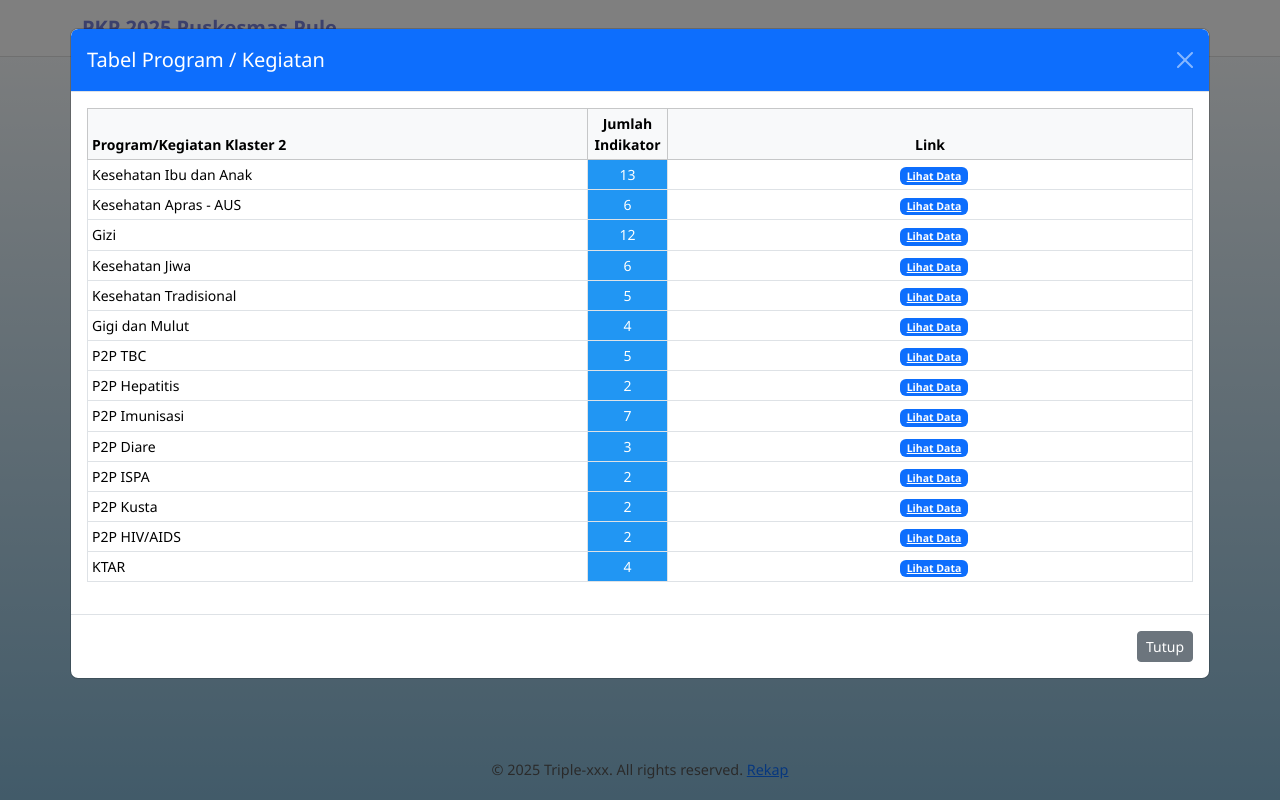
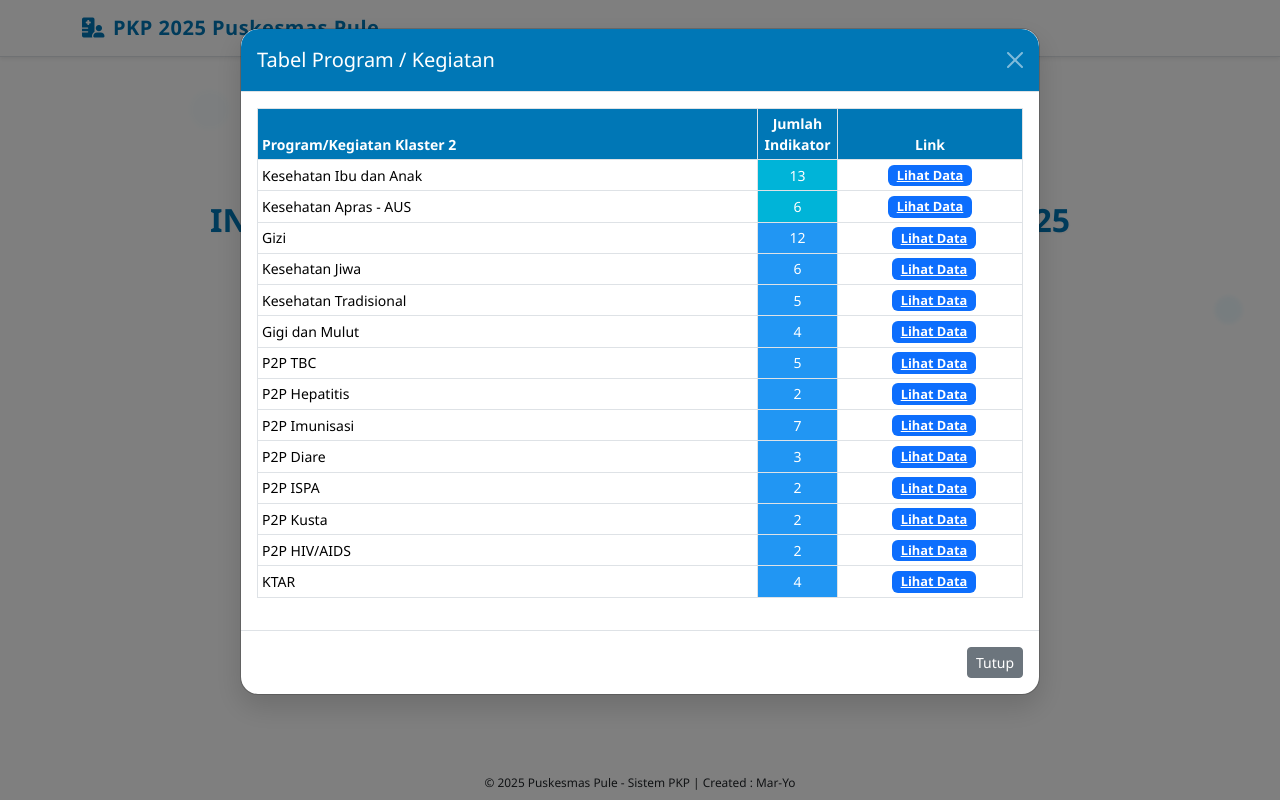
Before and after one commit to PkmKabTrenggalek/PKP2025, a plain HTML site: page index.html in a window 1280 px wide. Both pictures are taken after a click on the button "Lihat Tabel Program". Drawn offline with nearby package versions, Linux system fonts and the light colour scheme.

Commit message:
Update index.html

```diff
--- a/index.html
+++ b/index.html
@@ -4,238 +4,244 @@
   <meta charset="UTF-8" />
   <meta name="viewport" content="width=device-width, initial-scale=1.0" />
   <title>PKP 2025 Puskesmas Pule</title>
-    <link
-      href="https://cdn.jsdelivr.net/npm/bootstrap@5.3.2/dist/css/bootstrap.min.css"
-      rel="stylesheet"
-    />
+  <link href="https://cdn.jsdelivr.net/npm/bootstrap@5.3.2/dist/css/bootstrap.min.css" rel="stylesheet"/>
+  <link rel="stylesheet" href="https://cdnjs.cloudflare.com/ajax/libs/font-awesome/6.5.2/css/all.min.css"/>
+  <link rel="stylesheet" href="https://cdnjs.cloudflare.com/ajax/libs/aos/2.3.4/aos.css"/>
   <style>
-      html,
-      body {
+    html {
       height: 100%;
-        margin: 0;
-        padding: 0;
+      background: linear-gradient(135deg, #e9f7ff, #b3d9f5);
+      background-attachment: fixed;
     }
-
     body {
       display: flex;
       flex-direction: column;
       min-height: 100vh;
-        background: transparent; /* biar ambil gradasi dari html */
+      padding-top: 80px;
       font-family: "Segoe UI", sans-serif;
-        padding-top: 80px;
+      position: relative;
+      z-index: 1;
     }
-
-      .main-content {
-        flex: 1;
+    /* ANIMASI BUBBLE */
+    .bubbles {
+      position: fixed;
+      top: 0;
+      left: 0;
+      width: 100%;
+      height: 100%;
+      overflow: hidden;
+      z-index: 0;
+      pointer-events: none;
+    }
+    .bubble {
+      position: absolute;
+      bottom: -100px;
+      background: rgba(0, 183, 255, 0.25);
+      border-radius: 50%;
+      filter: blur(2px);
+      animation: rise 8s infinite ease-in;
+    }
+    @keyframes rise {
+      0% { transform: translateY(0) scale(1); opacity: 0.7; }
+      50% { opacity: 0.4; }
+      100% { transform: translateY(-110vh) scale(1.2); opacity: 0; }
     }
 
     .navbar {
-        box-shadow: none;
-        background-color: #ffffff;
-        border-bottom: 1px solid #e0e0e0;
+      background: rgba(255, 255, 255, 0.95);
+      backdrop-filter: blur(6px);
+      border-bottom: 1px solid #dee2e6;
+      box-shadow: 0 2px 6px rgba(0,0,0,0.05);
+      z-index: 2;
     }
-
     .navbar-brand {
-        font-weight: 600;
-        color: #7980d8 !important;
+      color: #0077b6 !important;
+      font-weight: 700;
+      letter-spacing: 0.5px;
     }
-
     .section-title {
-        text-align: center;
-        margin-bottom: 40px;
-        color: #7980d8 ;
+      color: #0077b6;
       font-weight: 700;
-        font-size: 1.8rem;
+      margin-bottom: 30px;
+      text-shadow: 1px 1px 2px rgba(0,0,0,0.05);
     }
-
     .custom-card {
       background: #ffffff;
       border-radius: 20px;
       padding: 1.5rem;
-        box-shadow: 0 6px 16px rgba(0, 0, 0, 0.06);
+      box-shadow: 0 4px 12px rgba(0,0,0,0.08);
+      text-align: center;
       transition: all 0.3s ease-in-out;
       position: relative;
-        border: none;
+      overflow: hidden;
+      z-index: 2;
     }
-
     .custom-card:hover {
-        transform: translateY(-5px);
-        box-shadow: 0 12px 24px rgba(0, 0, 0, 0.08);
+      transform: translateY(-5px) scale(1.02);
+      box-shadow: 0 12px 24px rgba(0,0,0,0.12);
     }
-
+    .custom-card::after {
+      content: "";
+      position: absolute;
+      width: 80px;
+      height: 80px;
+      background: rgba(0, 183, 255, 0.1);
+      top: -20px;
+      right: -20px;
+      border-radius: 50%;
+      transition: 0.4s;
+    }
+    .custom-card:hover::after {
+      transform: scale(1.4);
+      background: rgba(0, 183, 255, 0.15);
+    }
     .custom-card .card-number {
       position: absolute;
-        top: 16px;
-        left: 16px;
-        background-color: #7980d8 ;
+      top: 15px;
+      left: 15px;
+      background: #0077b6;
       color: #fff;
-        font-weight: 600;
       padding: 6px 12px;
       border-radius: 8px;
       font-size: 0.9rem;
+      font-weight: 600;
+      box-shadow: 0 2px 4px rgba(0,0,0,0.15);
     }
-
     .custom-card h5 {
       margin-top: 3rem;
       font-weight: 600;
-        color: #7980d8 ;
-        font-size: 1.1rem;
+      color: #0077b6;
+    }
+    .custom-card i {
+      font-size: 2.8rem;
+      color: #0096c7;
+      margin-bottom: 1rem;
+      transition: transform 0.3s ease-in-out;
+    }
+    .custom-card:hover i {
+      transform: rotate(8deg) scale(1.1);
+    }
+    footer {
+      text-align: center;
+      padding: 1rem;
+      font-size: 0.85rem;
+      color: #555;
+      z-index: 2;
+    }
+    footer a {
+      text-decoration: none;
+      color: #0077b6;
+    }
+    footer a:hover {
+      text-decoration: underline;
+    }
+    .table thead th {
+      background-color: #0077b6;
+      color: #fff;
+      position: sticky;
+      top: 0;
+      z-index: 2;
+    }
+    .table tbody tr:nth-child(even) {
+      background-color: #f9fcff;
+    }
+    .badge {
+      font-size: 0.8rem;
     }
 
-      .btn-outline-success {
-        border-radius: 8px;
-        font-size: 0.9rem;
-        padding: 6px 14px;
+    .modal-content {
+      border-radius: 18px;
+      overflow: hidden;
+      box-shadow: 0 12px 28px rgba(0,0,0,0.15);
+      animation: fadeInScale 0.3s ease;
     }
-
-      footer {
-        background-color: transparent; /* biar nyatu dengan gradasi body */
-        padding: 1.2rem 0;
-        text-align: center;
-        font-size: 0.9rem;
-        color: #555;
-        margin-top: auto;
+    .modal-header {
+      border-top-left-radius: 18px;
+      border-top-right-radius: 18px;
     }
-      html {
-        height: 100%;
-        background: linear-gradient(to bottom, #ffffff, #84b6d3);
-        background-repeat: no-repeat;
-        background-attachment: fixed;
+    .modal-footer {
+      border-bottom-left-radius: 18px;
+      border-bottom-right-radius: 18px;
     }
-
-      @media (max-width: 768px) {
-        .custom-card {
-          margin-bottom: 1.5rem;
-        }
-
-        .section-title {
-          font-size: 1.5rem;
-        }
-      }
-
-      .custom-card {
-        padding: 1rem; /* dari 1.5rem jadi 1rem */
-      }
-
-      .custom-card h5 {
-        font-size: 1rem; /* dari 1.1rem */
-        margin-top: 2rem; /* dari 3rem */
+    @keyframes fadeInScale {
+      0% { opacity: 0; transform: scale(0.95); }
+      100% { opacity: 1; transform: scale(1); }
     }
   </style>
 </head>
 <body>
-    <nav class="navbar navbar-light fixed-top">
+  <!-- BUBBLE ANIMASI -->
+  <div class="bubbles">
+    <div class="bubble" style="left: 5%; width: 20px; height: 20px; animation-delay: 0s;"></div>
+    <div class="bubble" style="left: 15%; width: 35px; height: 35px; animation-delay: 1s;"></div>
+    <div class="bubble" style="left: 25%; width: 25px; height: 25px; animation-delay: 2s;"></div>
+    <div class="bubble" style="left: 35%; width: 40px; height: 40px; animation-delay: 0.5s;"></div>
+    <div class="bubble" style="left: 45%; width: 15px; height: 15px; animation-delay: 1.5s;"></div>
+    <div class="bubble" style="left: 55%; width: 30px; height: 30px; animation-delay: 2.5s;"></div>
+    <div class="bubble" style="left: 65%; width: 25px; height: 25px; animation-delay: 0.8s;"></div>
+    <div class="bubble" style="left: 75%; width: 20px; height: 20px; animation-delay: 1.8s;"></div>
+    <div class="bubble" style="left: 85%; width: 45px; height: 45px; animation-delay: 0.3s;"></div>
+    <div class="bubble" style="left: 95%; width: 25px; height: 25px; animation-delay: 2.2s;"></div>
+  </div>
+
+  <nav class="navbar fixed-top shadow-sm">
     <div class="container">
-        <a class="navbar-brand fw-bold text-success" href="#"
-          >PKP 2025 Puskesmas Pule</a
-        >
+      <a class="navbar-brand" href="#"><i class="fa-solid fa-hospital-user me-2"></i>PKP 2025 Puskesmas Pule</a>
     </div>
   </nav>
-    <div class="main-content">
-      <div class="container">
-        <div class="text-center">
-          <img
-            src="pkm.png"
-            alt="Logo"
-            style="width: 140px"
-            class="mb-2"
-          />
+
+  <main class="main-content container">
+    <div class="text-center" data-aos="fade-down">
+      <img src="pkm.png" alt="Logo" style="width: 140px" class="mb-3"/>
     </div>
-        <h2 class="section-title">
-          INDIKATOR PENILAIAN KINERJA PUSKESMAS PULE 2025
-        </h2>
-        <div class="row justify-content-center">
-            <div class="col-md-4 text-center">
-              <div class="custom-card shadow" style="border-color: #556bb1">
+    <h2 class="section-title text-center" data-aos="fade-up">INDIKATOR PENLAIAN KINERJA PUSKESMAS PULE 2025</h2>
+
+    <div class="row justify-content-center g-4">
+      <div class="col-md-4" data-aos="zoom-in">
+        <div class="custom-card shadow">
           <div class="card-number">01</div>
-                <h5 class="text-center">Klaster 2 : Ibu Anak</h5>
-                <div class="text-center">
-                  <button
-                    type="button"
-                    class="btn btn-outline-primary btn-sm"
-                    data-bs-toggle="modal"
-                    data-bs-target="#programKlaster2"
-                  >
+          <i class="fa-solid fa-venus-mars"></i>
+          <h5>Klaster 2 : Ibu Anak</h5>
+          <button class="btn btn-outline-primary btn-sm mt-2" data-bs-toggle="modal" data-bs-target="#programKlaster2">
              Lihat Tabel Program
           </button>
         </div>
       </div>
     </div>
-          </div>
+  </main>
 
-      </div>
-    </div>
-    <footer>
-        &copy; 2025 Triple-xxx. All rights reserved.
-        <a href="analisa.html">Rekap</a>
-      </footer>
+  <!-- <footer>
+    &copy; 2025 Triple-xxx. All rights reserved. | <a href="analisa.html">Rekap</a>
+  </footer> -->
 
-      <!-- Bootstrap JS -->
-      <script src="https://cdn.jsdelivr.net/npm/bootstrap@5.3.2/dist/js/bootstrap.bundle.min.js"></script>
-    </body>
-  </html>
-  </body>
-</html>
-<div
-  class="modal fade"
-  id="programKlaster2"
-  tabindex="-1"
-  aria-labelledby="programKlaster2ModalLabel"
-  aria-hidden="true"
->
-  <div class="modal-dialog modal-xl modal-dialog-scrollable">
+  <!-- Modal -->
+  <div class="modal fade" id="programKlaster2" tabindex="-1" aria-hidden="true">
+    <div class="modal-dialog modal-lg modal-dialog-scrollable">
       <div class="modal-content">
-      <div class="modal-header bg-primary text-white">
-        <h5 class="modal-title" id="programKlaster2Label">
-          Tabel Program / Kegiatan
-        </h5>
-        <button
-          type="button"
-          class="btn-close btn-close-white"
-          data-bs-dismiss="modal"
-          aria-label="Close"
-        ></button>
+        <div class="modal-header" style="background-color: #0077b6; color: white;">
+          <h5 class="modal-title">Tabel Program / Kegiatan</h5>
+          <button type="button" class="btn-close btn-close-white" data-bs-dismiss="modal"></button>
         </div>
         <div class="modal-body">
           <div class="table-responsive">
-          <!-- Tabel isi dari langkah sebelumnya -->
-          <table
-            class="table table-bordered table-sm align-middle small text-center"
-          >
-            <thead class="table-light">
+            <table class="table table-bordered table-sm align-middle small text-center">
+              <thead>
                 <tr>
-                <th class="text-start" width="500px">
-                  Program/Kegiatan Klaster 2
-                </th>
-                <th class="text-center text-warp" width="80px">
-                  Jumlah Indikator
-                </th>
+                  <th class="text-start" width="500px">Program/Kegiatan Klaster 2</th>
+                  <th width="80px">Jumlah Indikator</th>
                   <th>Link</th>
                 </tr>
               </thead>
               <tbody>
                 <tr>
                   <td class="text-start">Kesehatan Ibu dan Anak</td>
-                    <td style="background: #2196f3; color: white">13</td>
-                    <td>
-                    <a
-                        href="klasterlain.html?kategori=Kes.Ibu"
-                        class="badge bg-primary decoration-none ms-2"
-                        >Lihat Data</a
-                    >
-                    </td>
+                  <td style="background: #00b4d8; color: white">13</td>
+                  <td><a href="klaster2.html?kategori=Kes.Ibu" class="badge bg-primary">Lihat Data</a></td>
                 </tr>
                 <tr>
                   <td class="text-start">Kesehatan Apras - AUS</td>
-                    <td style="background: #2196f3; color: white">6</td>
-
-                    <td>
-                    <a
-                        href="klasterlain.html?kategori=Kes. Apras_AUS"
-                        class="badge bg-primary decoration-none ms-2"
-                        >Lihat Data</a
-                    >
-                    </td>
+                  <td style="background: #00b4d8; color: white">6</td>
+                  <td><a href="klaster2.html?kategori=Kes. Apras_AUS" class="badge bg-primary">Lihat Data</a></td>
                 </tr>
                 <tr>
                     <td class="text-start">Gizi</td>
@@ -243,7 +249,7 @@
 
                     <td>
                     <a
-                        href="klasterlain.html?kategori=Gizi"
+                        href="klaster2.html?kategori=Gizi"
                         class="badge bg-primary decoration-none ms-2"
                         >Lihat Data</a
                     >
@@ -255,7 +261,7 @@
 
                     <td>
                     <a
-                        href="klasterlain.html?kategori=Kes. Jiwa"
+                        href="klaster2.html?kategori=Kes. Jiwa"
                         class="badge bg-primary decoration-none ms-2"
                         >Lihat Data</a
                     >
@@ -266,7 +272,7 @@
                     <td style="background: #2196f3; color: white">5</td>
                     <td>
                     <a
-                        href="klasterlain.html?kategori=Kes. Tradisional"
+                        href="klaster2.html?kategori=Kes. Tradisional"
                         class="badge bg-primary decoration-none ms-2"
                         >Lihat Data</a
                     >
@@ -278,7 +284,7 @@
 
                     <td>
                     <a
-                        href="klasterlain.html?kategori=Gigi dan Mulut"
+                        href="klaster2.html?kategori=Gigi dan Mulut"
                         class="badge bg-primary decoration-none ms-2"
                         >Lihat Data</a
                     >
@@ -289,7 +295,7 @@
                     <td style="background: #2196f3; color: white">5</td>
                     <td>
                     <a
-                        href="klasterlain.html?kategori=P2P TBC"
+                        href="klaster2.html?kategori=P2P TBC"
                         class="badge bg-primary decoration-none ms-2"
                         >Lihat Data</a
                     >
@@ -301,7 +307,7 @@
 
                     <td>
                     <a
-                        href="klasterlain.html?kategori=P2P Hepatitis"
+                        href="klaster2.html?kategori=P2P Hepatitis"
                         class="badge bg-primary decoration-none ms-2"
                         >Lihat Data</a
                     >
@@ -313,7 +319,7 @@
 
                     <td>
                     <a
-                        href="klasterlain.html?kategori=P2P Imunisasi"
+                        href="klaster2.html?kategori=P2P Imunisasi"
                         class="badge bg-primary decoration-none ms-2"
                         >Lihat Data</a
                     >
@@ -325,7 +331,7 @@
 
                     <td>
                     <a
-                        href="klasterlain.html?kategori=P2P Diare"
+                        href="klaster2.html?kategori=P2P Diare"
                         class="badge bg-primary decoration-none ms-2"
                         >Lihat Data</a
                     >
@@ -337,7 +343,7 @@
 
                      <td>
                     <a
-                        href="klasterlain.html?kategori=P2P ISPA"
+                        href="klaster2.html?kategori=P2P ISPA"
                         class="badge bg-primary decoration-none ms-2"
                         >Lihat Data</a
                     >
@@ -349,7 +355,7 @@
 
                      <td>
                     <a
-                        href="klasterlain.html?kategori=P2P Kusta"
+                        href="klaster2.html?kategori=P2P Kusta"
                         class="badge bg-primary decoration-none ms-2"
                         >Lihat Data</a
                     >
@@ -361,7 +367,7 @@
 
                      <td>
                     <a
-                        href="klasterlain.html?kategori=P2P HIV/AIDS"
+                        href="klaster2.html?kategori=P2P HIV/AIDS"
                         class="badge bg-primary decoration-none ms-2"
                         >Lihat Data</a
                     >
@@ -372,26 +378,32 @@
                     <td style="background: #2196f3; color: white">4</td>
                     <td>
                         <a
-                            href="klasterlain.html?kategori=KTAR"
+                            href="klaster2.html?kategori=KTAR"
                             class="badge bg-primary decoration-none ms-2"
                             >Lihat Data</a
                         >
                     </td>
                 </tr>
-              <!-- new -->
               </tbody>
             </table>
           </div>
         </div>
         <div class="modal-footer">
-        <button
-          type="button"
-          class="btn btn-secondary btn-sm"
-          data-bs-dismiss="modal"
-        >
-          Tutup
-        </button>
+          <button class="btn btn-secondary btn-sm" data-bs-dismiss="modal">Tutup</button>
         </div>
       </div>
     </div>
   </div>
+  <footer class=" text-dark text-center py-2 " style="position: fixed; bottom: 0; left: 0; width: 100%; z-index: 1000;">
+   <small>© 2025 Puskesmas Pule - Sistem PKP | Created : Mar-Yo</small>
+ </footer>
+  <script src="https://cdn.jsdelivr.net/npm/bootstrap@5.3.2/dist/js/bootstrap.bundle.min.js"></script>
+  <script src="https://cdnjs.cloudflare.com/ajax/libs/aos/2.3.4/aos.js"></script>
+  <script>
+    AOS.init({
+      duration: 800,
+      once: true
+    });
+  </script>
+</body>
+</html>
```
Lines whose indentation alone changed are shown as unchanged.
